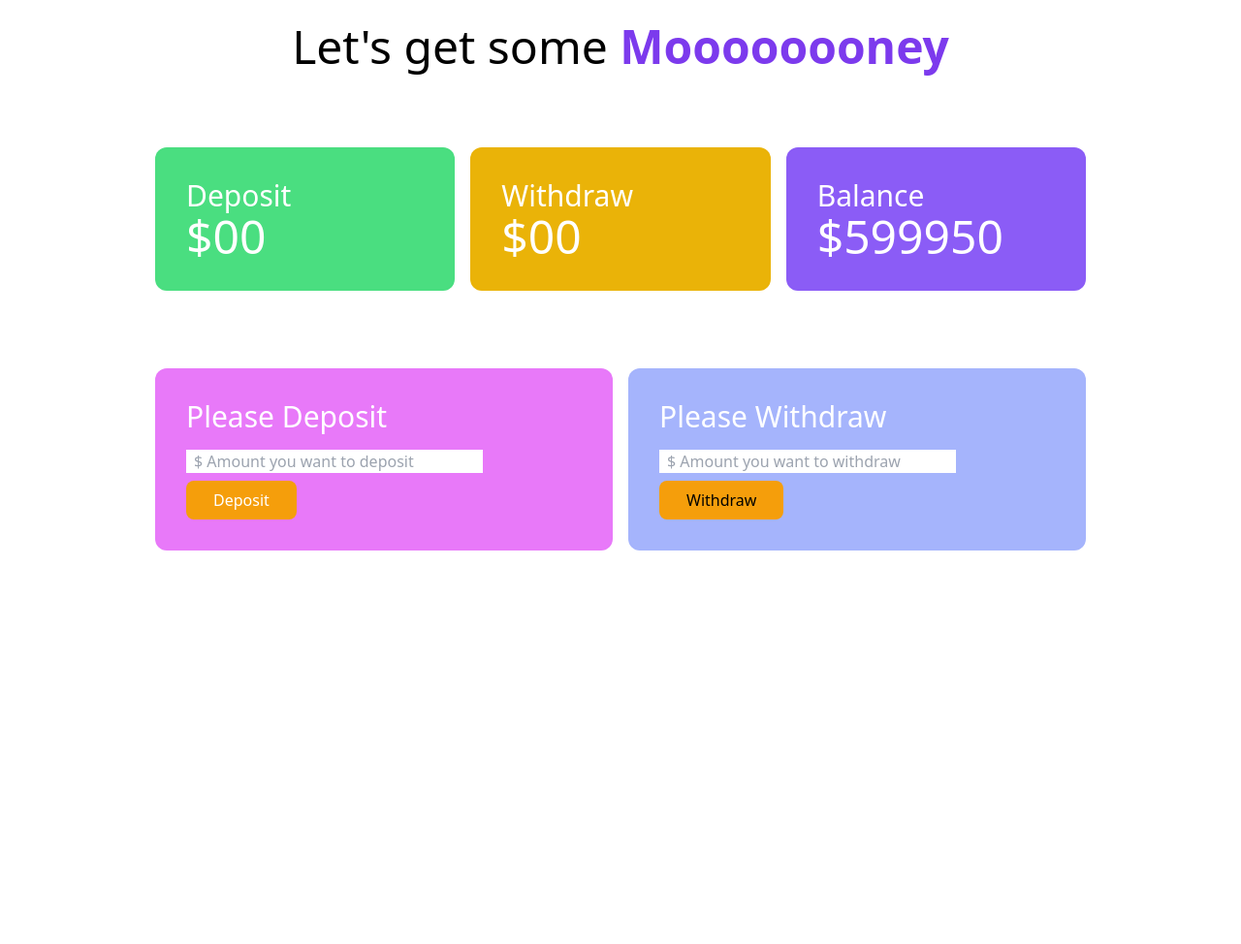
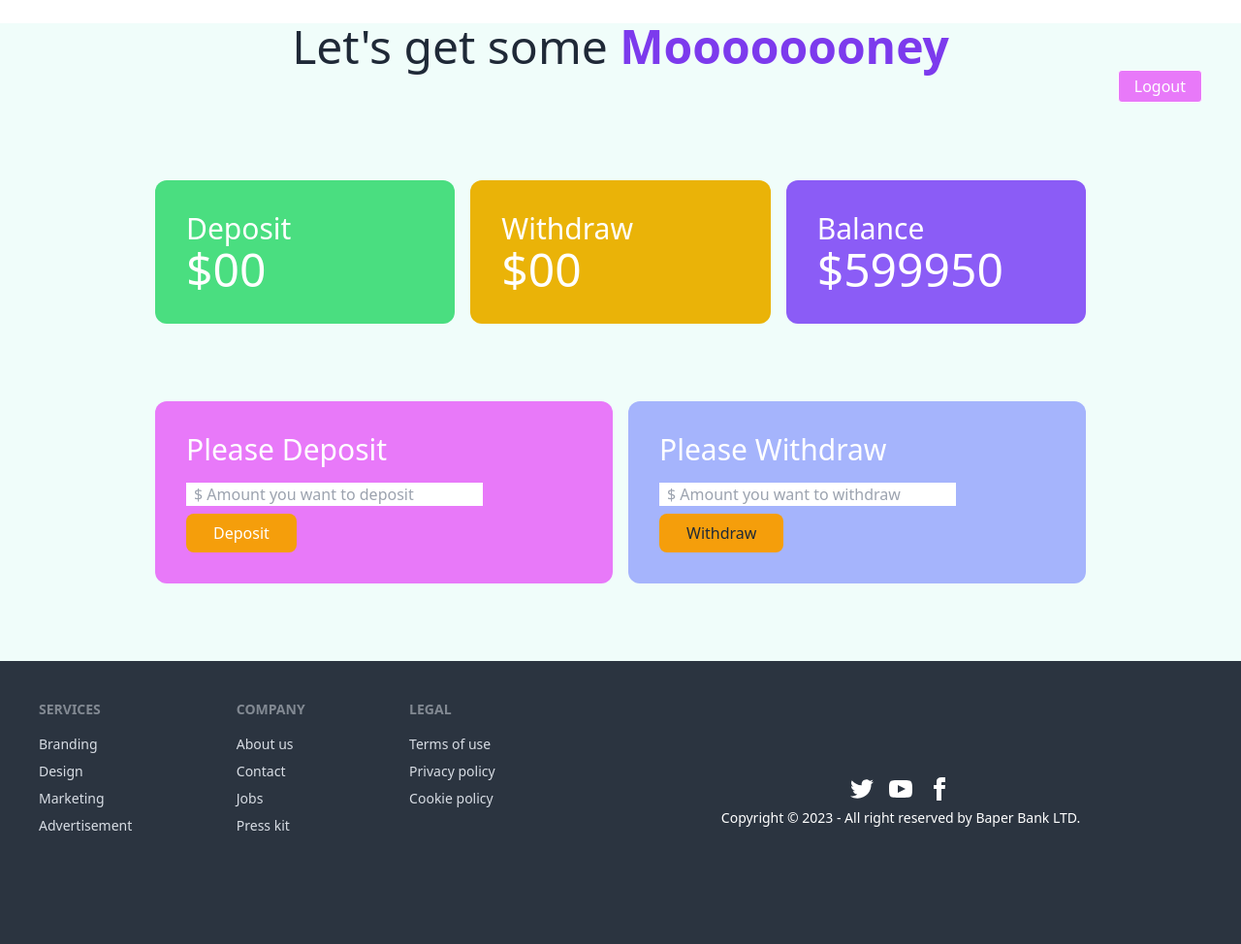
Before and after one commit to sarker32/baper-bank, a plain HTML site: page bank.html in a window 1280 px wide. Shown: the whole page at 97% size. Before the commit the page ends 800 px from the top, so only its background shows below. Drawn offline with nearby package versions, Linux system fonts and the light colour scheme.

Commit message:
Baper Bank almost ready

```diff
--- a/bank.html
+++ b/bank.html
@@ -6,13 +6,17 @@
     <meta name="viewport" content="width=device-width, initial-scale=1.0">
     <title>Bank Inside</title>
     <script src="https://cdn.tailwindcss.com"></script>
+    <link href="https://cdn.jsdelivr.net/npm/daisyui@3.5.1/dist/full.css" rel="stylesheet" type="text/css" />
 </head>
 
-<body>
+<body class="bg-teal-50">
     <header>
-        <h1 class="text-5xl text-center mt-6">Let's get some
+        <h1 class="text-5xl text-center  mt-6 content-end ">Let's get some
             <span class="font-semibold text-violet-600 ">Moooooooney</span>
         </h1>
+        <div class="text-end mx-10">
+            <a href="index.html" class=" inline-block bg-fuchsia-400 items-end px-4 py-2 leading-none border rounded text-white border-white hover:border-transparent hover:text-teal-500 hover:bg-white mt-4  lg:mt-0">Logout</a>
+          </div>
     </header>
     <main>
         <section class="mt-12">
@@ -51,5 +55,39 @@
     <script src="js/deposit.js"></script>
     <script src="js/withdraw.js"></script>
 </body>
+<footer class="footer p-10 bg-neutral text-neutral-content">
+    <div>
+      <span class="footer-title">Services</span>
+      <a class="link link-hover">Branding</a>
+      <a class="link link-hover">Design</a>
+      <a class="link link-hover">Marketing</a>
+      <a class="link link-hover">Advertisement</a>
+    </div>
+    <div>
+      <span class="footer-title">Company</span>
+      <a class="link link-hover">About us</a>
+      <a class="link link-hover">Contact</a>
+      <a class="link link-hover">Jobs</a>
+      <a class="link link-hover">Press kit</a>
+    </div>
+    <div>
+      <span class="footer-title">Legal</span>
+      <a class="link link-hover">Terms of use</a>
+      <a class="link link-hover">Privacy policy</a>
+      <a class="link link-hover">Cookie policy</a>
+    </div>
+    <footer class="footer footer-center p-20 text-white text-base-content rounded">
+        <div>
+          <div class="grid grid-flow-col gap-4">
+            <a><svg xmlns="http://www.w3.org/2000/svg" width="24" height="24" viewBox="0 0 24 24" class="fill-current"><path d="M24 4.557c-.883.392-1.832.656-2.828.775 1.017-.609 1.798-1.574 2.165-2.724-.951.564-2.005.974-3.127 1.195-.897-.957-2.178-1.555-3.594-1.555-3.179 0-5.515 2.966-4.797 6.045-4.091-.205-7.719-2.165-10.148-5.144-1.29 2.213-.669 5.108 1.523 6.574-.806-.026-1.566-.247-2.229-.616-.054 2.281 1.581 4.415 3.949 4.89-.693.188-1.452.232-2.224.084.626 1.956 2.444 3.379 4.6 3.419-2.07 1.623-4.678 2.348-7.29 2.04 2.179 1.397 4.768 2.212 7.548 2.212 9.142 0 14.307-7.721 13.995-14.646.962-.695 1.797-1.562 2.457-2.549z"></path></svg></a>
+            <a><svg xmlns="http://www.w3.org/2000/svg" width="24" height="24" viewBox="0 0 24 24" class="fill-current"><path d="M19.615 3.184c-3.604-.246-11.631-.245-15.23 0-3.897.266-4.356 2.62-4.385 8.816.029 6.185.484 8.549 4.385 8.816 3.6.245 11.626.246 15.23 0 3.897-.266 4.356-2.62 4.385-8.816-.029-6.185-.484-8.549-4.385-8.816zm-10.615 12.816v-8l8 3.993-8 4.007z"></path></svg></a>
+            <a><svg xmlns="http://www.w3.org/2000/svg" width="24" height="24" viewBox="0 0 24 24" class="fill-current"><path d="M9 8h-3v4h3v12h5v-12h3.642l.358-4h-4v-1.667c0-.955.192-1.333 1.115-1.333h2.885v-5h-3.808c-3.596 0-5.192 1.583-5.192 4.615v3.385z"></path></svg></a>
+          </div>
+        </div>
+        <div>
+          <p>Copyright © 2023 - All right reserved by Baper Bank LTD.</p>
+        </div>
+      </footer>
+  </footer>
 
 </html>
--- a/js/withdraw.js
+++ b/js/withdraw.js
@@ -20,19 +20,27 @@ document.getElementById('btn-withdraw').addEventListener('click', function(){
     const withdrawTotalElement = document.getElementById('withdraw-total');
     const previousWithdrawTotalString = withdrawTotalElement.innerText;
     const previousWithdrawTotal = parseFloat(previousWithdrawTotalString);
-    // step-4
-    const currentWithdrawTotal = previousWithdrawTotal + newWithdrawAmount;
-    withdrawTotalElement.innerText = currentWithdrawTotal;
+
     // step-5
     const balanceTotalElement = document.getElementById('balance-total');
     const previousBalanceTotalString = balanceTotalElement.innerText;
     const previousBalanceTotal = parseFloat(previousBalanceTotalString);
+    // step-7.
+    withdrawField.value = '';
+
+    if(newWithdrawAmount > previousBalanceTotal){
+        alert('Baper Bank a eto Taka nai');
+        return;
+    }
+
+    // step-4
+    const currentWithdrawTotal = previousWithdrawTotal + newWithdrawAmount;
+    withdrawTotalElement.innerText = currentWithdrawTotal;
     // step- 6.
     const newBalanceTotal = previousBalanceTotal - newWithdrawAmount;
     balanceTotalElement.innerText = newBalanceTotal;
 
-    // step-7.
-    withdrawField.value = '';
+
 
 
 })
```
Also changed, not shown: index.html (+27 -1 lines).
